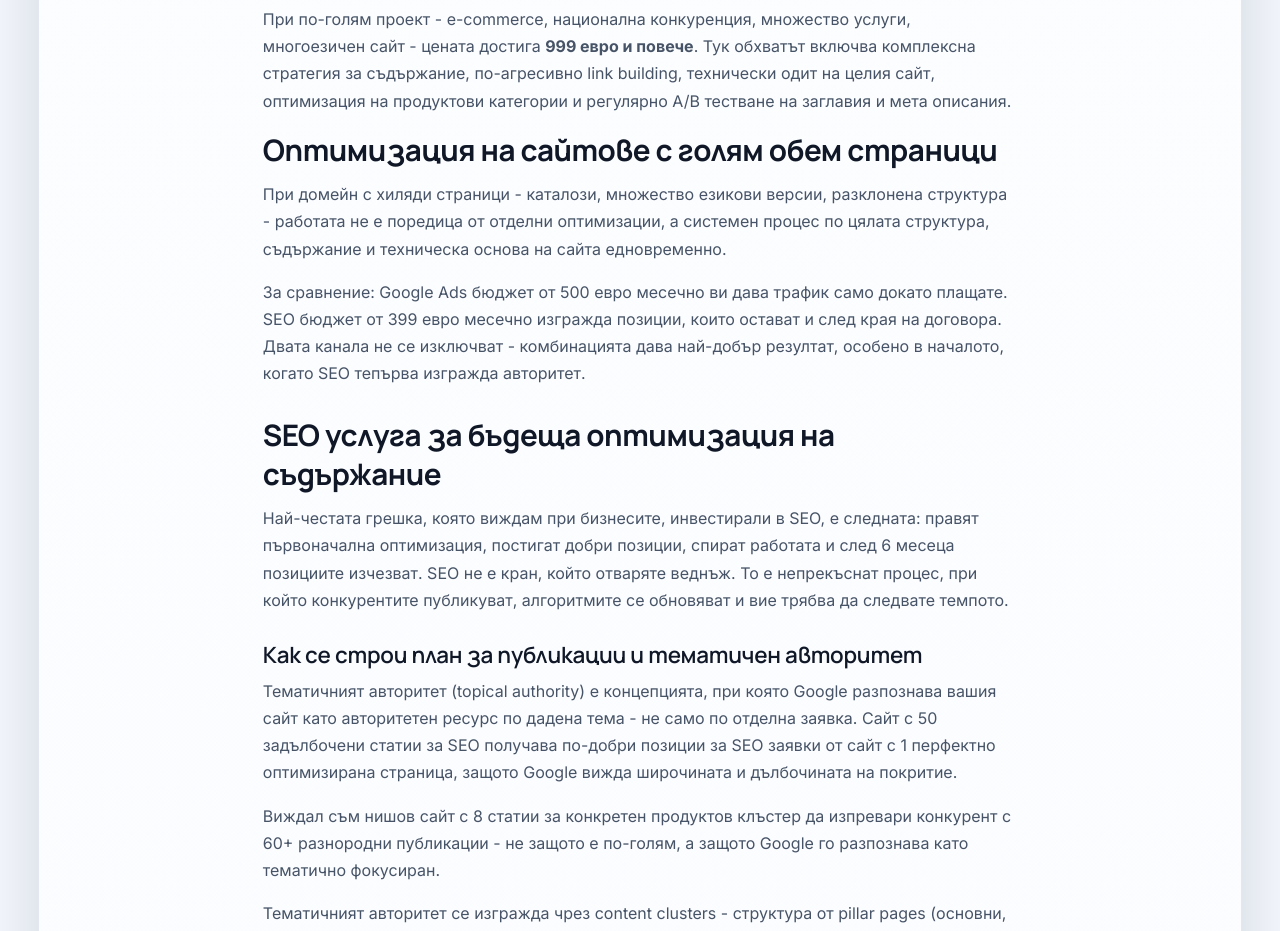
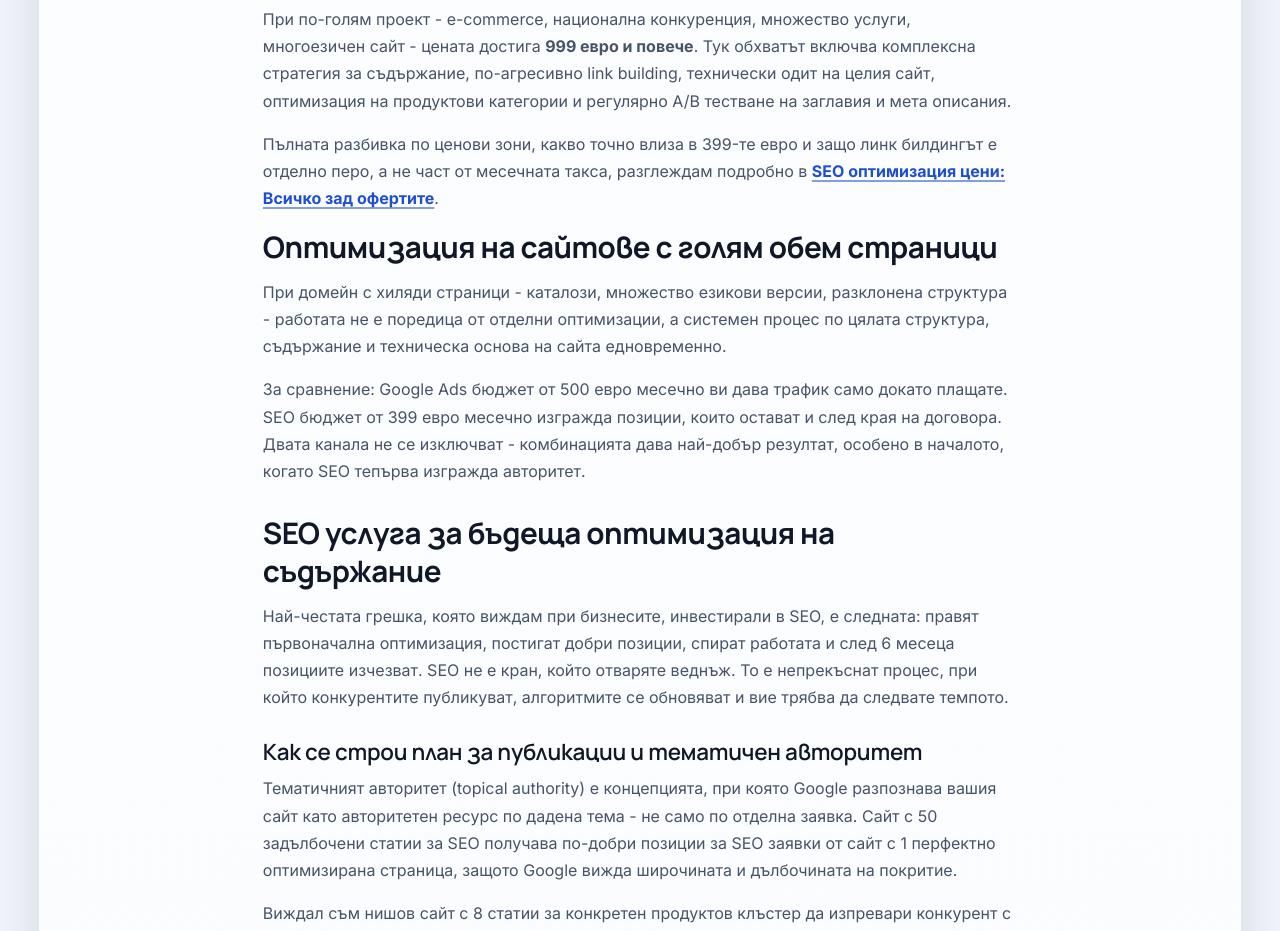
Before and after one commit to inweblife/inweblife, a Next.js app: page /seo-optimizaciya-na-ueb-sait in a window 1280 px wide. Shown: the part 7960-8891 px from the top of the page. Built offline with nearby package versions, Linux system fonts and the light colour scheme; no server answers.

Commit message:
Some links

```diff
--- a/pages/seo-optimizaciya-na-ueb-sait.js
+++ b/pages/seo-optimizaciya-na-ueb-sait.js
@@ -503,6 +503,14 @@ const SeoOptimizaciya = () => {
               одит на целия сайт, оптимизация на продуктови категории и регулярно A/B тестване
               на заглавия и мета описания.
             </p>
+            <p>
+              Пълната разбивка по ценови зони, какво точно влиза в 399-те евро и защо линк
+              билдингът е отделно перо, а не част от месечната такса, разглеждам подробно в{" "}
+              <Link href="/seo-optimizaciya-ceni">
+                <strong>SEO оптимизация цени: Всичко зад офертите</strong>
+              </Link>
+              .
+            </p>
 
             <h2>Оптимизация на сайтове с голям обем страници</h2>
             <p>
```
Also changed, not shown: pages/kalkulator-digitalen-marketing.js (+6 -1 lines).
